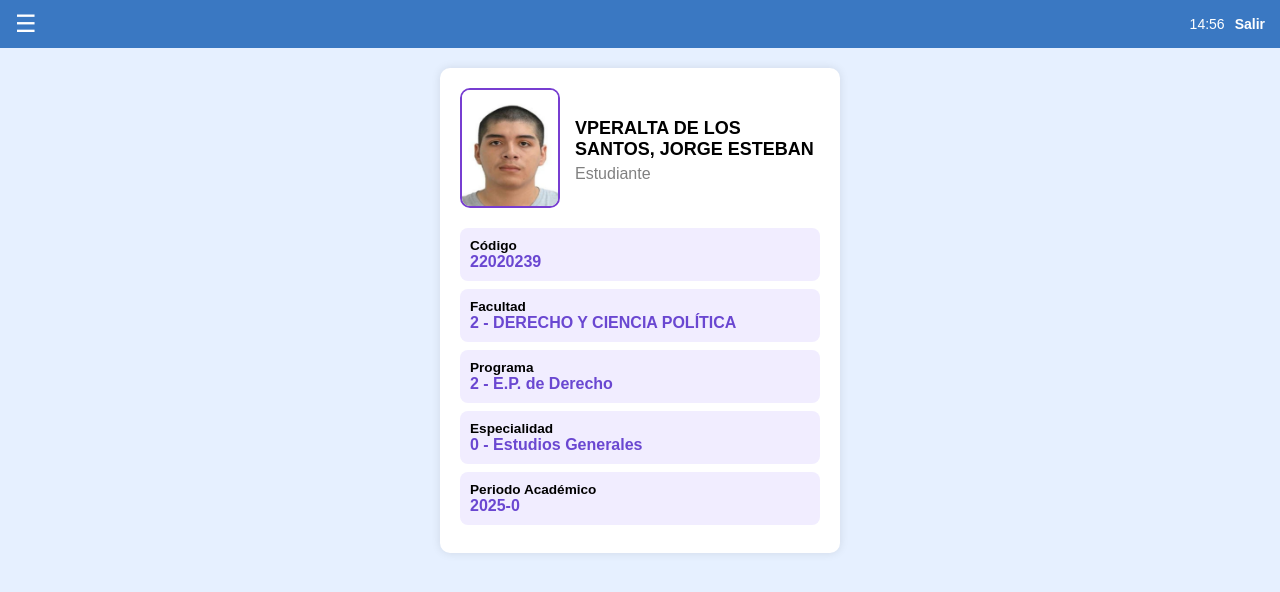
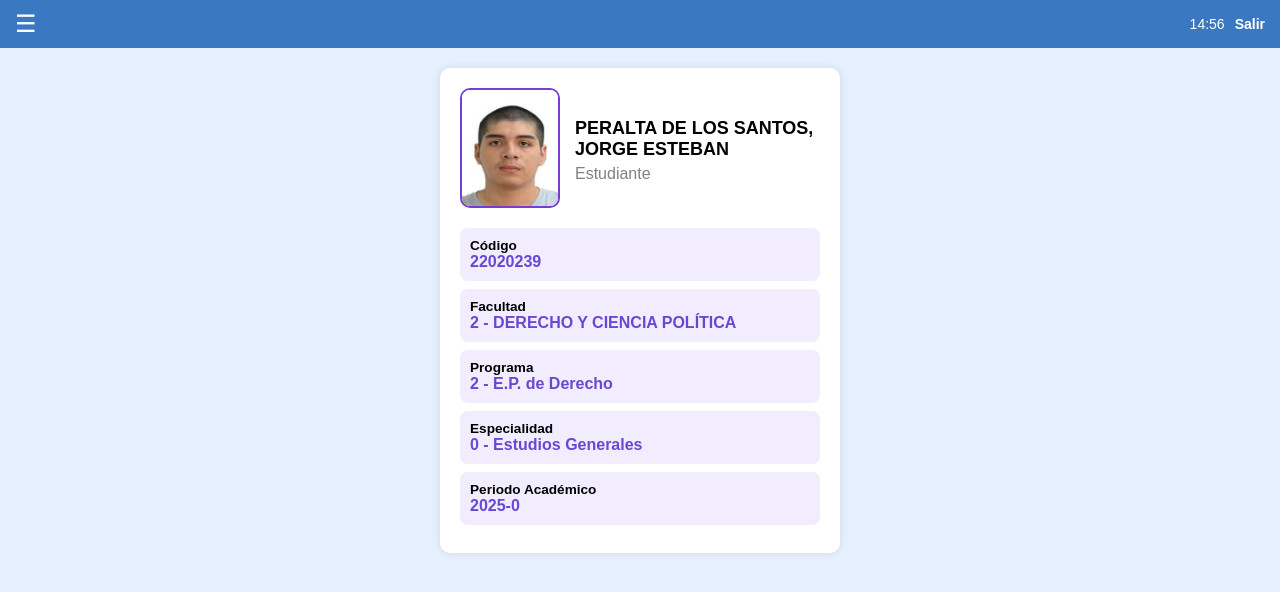
Before and after one commit to AlexandroSB1/UNIVERSIDAD-NACIONAL-MAYOR-DE-SAN-MARCOS-2, a plain HTML site: page index.html in a window 1280 px wide. Drawn offline with Linux system fonts and the light colour scheme.

Commit message:
Update index.html

```diff
--- a/index.html
+++ b/index.html
@@ -127,7 +127,7 @@
     <div class="photo-info">
       <img src="Foto.png" alt="Foto de estudiante">
       <div class="info">
-        <h2>VPERALTA DE LOS SANTOS, JORGE ESTEBAN</h2>
+        <h2>PERALTA DE LOS SANTOS, JORGE ESTEBAN</h2>
         <p>Estudiante</p>
       </div>
     </div>
```
